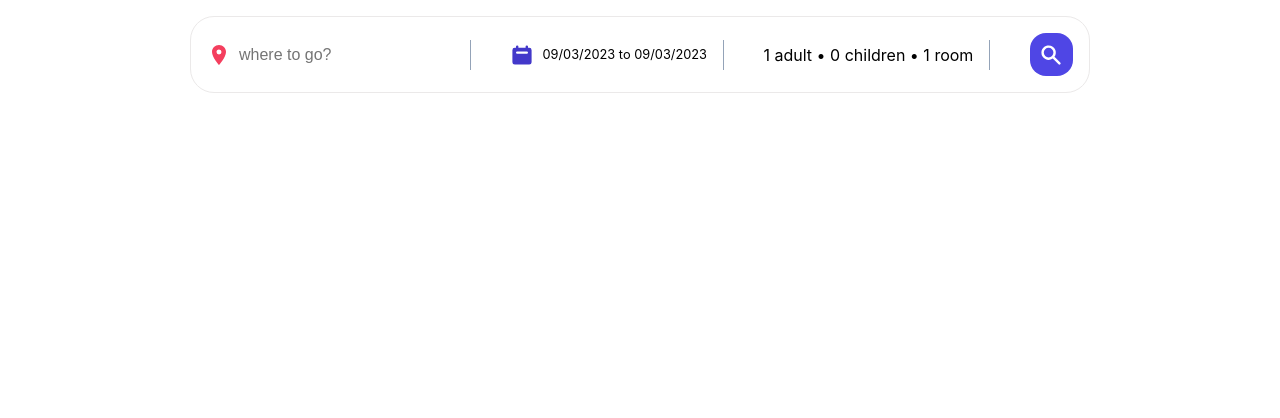
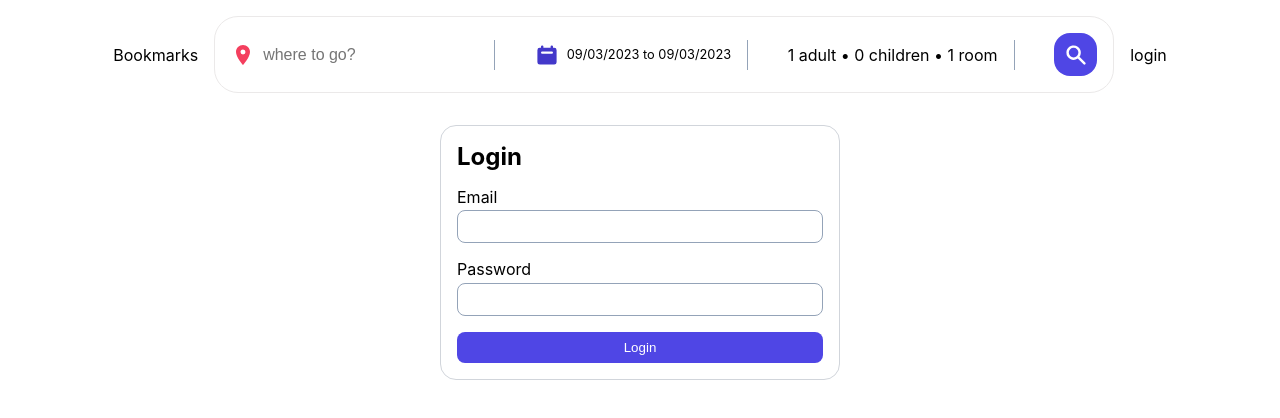
Before and after one commit to orgamiryazdani/booking-hotel, a React (Vite) app: page /login in a window 1280 px wide. Shown: the top 418 px of the page. Built offline with nearby package versions, Linux system fonts and the light colour scheme; no server answers; data requests are answered from the project's data file.

Commit message:
Start the login page and write its context

```diff
--- a/src/App.jsx
+++ b/src/App.jsx
@@ -12,6 +12,7 @@ import BookmarkListProvider from "./components/context/BookmarkListContext";
 import Bookmark from "./components/Bookmark/Bookmark";
 import SingleBookmark from "./components/SingleBookmark/SingleBookmark";
 import AddNewBookmark from "./components/AddNewBookmark/AddNewBookmark";
+import Login from "./components/Login/Login";
 
 function App() {
   return (
@@ -21,6 +22,7 @@ function App() {
         <Header />
         <Routes>
           <Route path="/" element={<LocationList />} />
+          <Route path="/login" element={<Login />} />
           <Route path="/hotels" element={<AppLayout />}>
             <Route index element={<Hotels />} />
             <Route path=":id" element={<SingleHotel />} />
--- a/src/components/Header/Header.jsx
+++ b/src/components/Header/Header.jsx
@@ -7,7 +7,7 @@ import { DateRange } from 'react-date-range';
 import 'react-date-range/dist/styles.css'; // main style file
 import 'react-date-range/dist/theme/default.css'; // theme css file
 import { format } from "date-fns";
-import { createSearchParams, useNavigate, useSearchParams } from "react-router-dom";
+import { Link, createSearchParams, useNavigate, useSearchParams } from "react-router-dom";
 
 function Header() {
     const [searchParams] = useSearchParams()
@@ -53,6 +53,7 @@ function Header() {
 
     return (
         <div className="header">
+            <Link to="bookmark">Bookmarks</Link>
             <div className="headerSearch">
                 <div className="headerSearchItem">
                     <MdLocationOn className="headerIcon locationIcon" />
@@ -97,6 +98,7 @@ function Header() {
                     </button>
                 </div>
             </div>
+            <Link to='login'>login</Link>
         </div>
     )
 }
--- /dev/null
+++ b/src/components/Login/Login.jsx
@@ -0,0 +1,39 @@
+import { useState } from "react"
+
+function Login() {
+    const [email, setEmail] = useState("")
+    const [password, setPassword] = useState("")
+
+    return (
+        <div className="loginContainer">
+            <h2>Login</h2>
+            <form className="form">
+                <div className="formControl">
+                    <label htmlFor="email">Email</label>
+                    <input
+                        value={email}
+                        onChange={(e) => setEmail(e.target.value)}
+                        name="email"
+                        id="email"
+                        type="text"
+                    />
+                </div>
+                <div className="formControl">
+                    <label htmlFor="password">Password</label>
+                    <input
+                        value={password}
+                        onChange={(e) => setPassword(e.target.value)}
+                        name="password"
+                        id="password"
+                        type="password"
+                    />
+                </div>
+                <div className="buttons">
+                    <button className="btn btn--primary">Login</button>
+                </div>
+            </form>
+        </div>
+    )
+}
+
+export default Login
```
Also changed, not shown: src/components/context/AuthProvider.jsx (added, +44 -0 lines).
